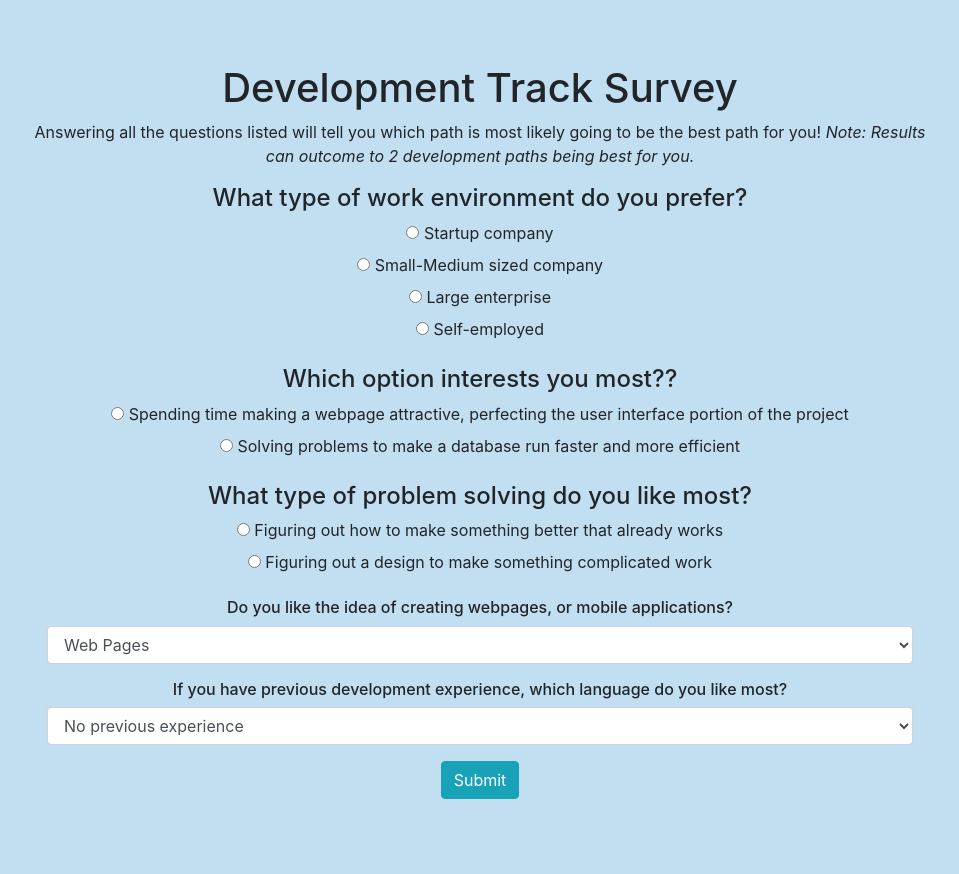
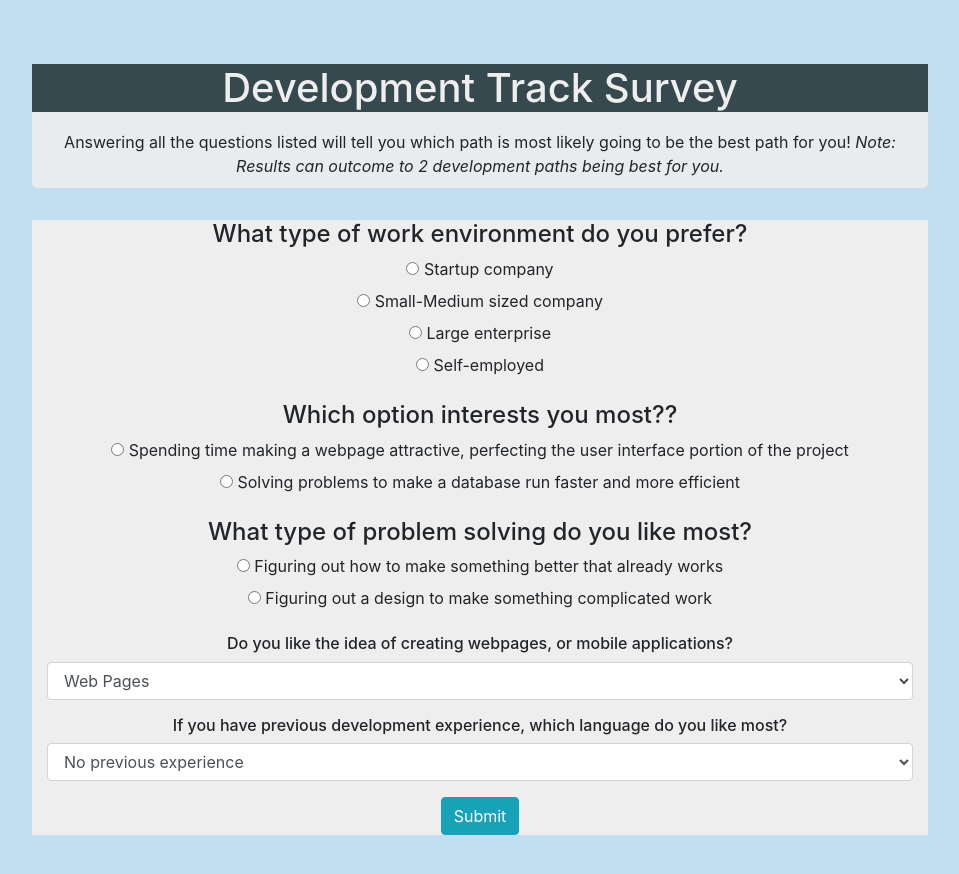
Before and after one commit to darrionkg/track-suggester, a plain HTML site: page index.html in a window 1280 px wide. Shown: the whole page, without its empty margins (160-1119 px from the left). Drawn offline with Linux system fonts and the light colour scheme.

Commit message:
Add header styling to styles.css

```diff
--- a/css/styles.css
+++ b/css/styles.css
@@ -4,6 +4,23 @@ body {
   margin: 5% 15%;
 }
 
+#myHeader {
+  padding: 0;
+}
+
+#myHeader p {
+  padding: 10px;
+}
+
+#titleHeader {
+  background-color: #36494E;
+  color: #eee;
+  width: inherit;
+}
+
+#surveyForm {
+  background-color: #eee;
+}
 .rubyRails, .phpDrupal, .javaAndroid, .cssDesign, .cSharpNet {
   display: none;
 }
--- a/index.html
+++ b/index.html
@@ -9,9 +9,8 @@
     <title>Development Track Survey</title>
   </head>
   <body>
-    <header>
-
-      <h1>Development Track Survey</h1>
+    <header class="jumbotron" id="myHeader">
+      <h1 id="titleHeader">Development Track Survey</h1>
       <p>Answering all the questions listed will tell you which path is most likely going to be the best path for you! <em>Note: Results can outcome to 2 development paths being best for you.</em></p>
     </header>
     <form class="container" id="surveyForm">
```
